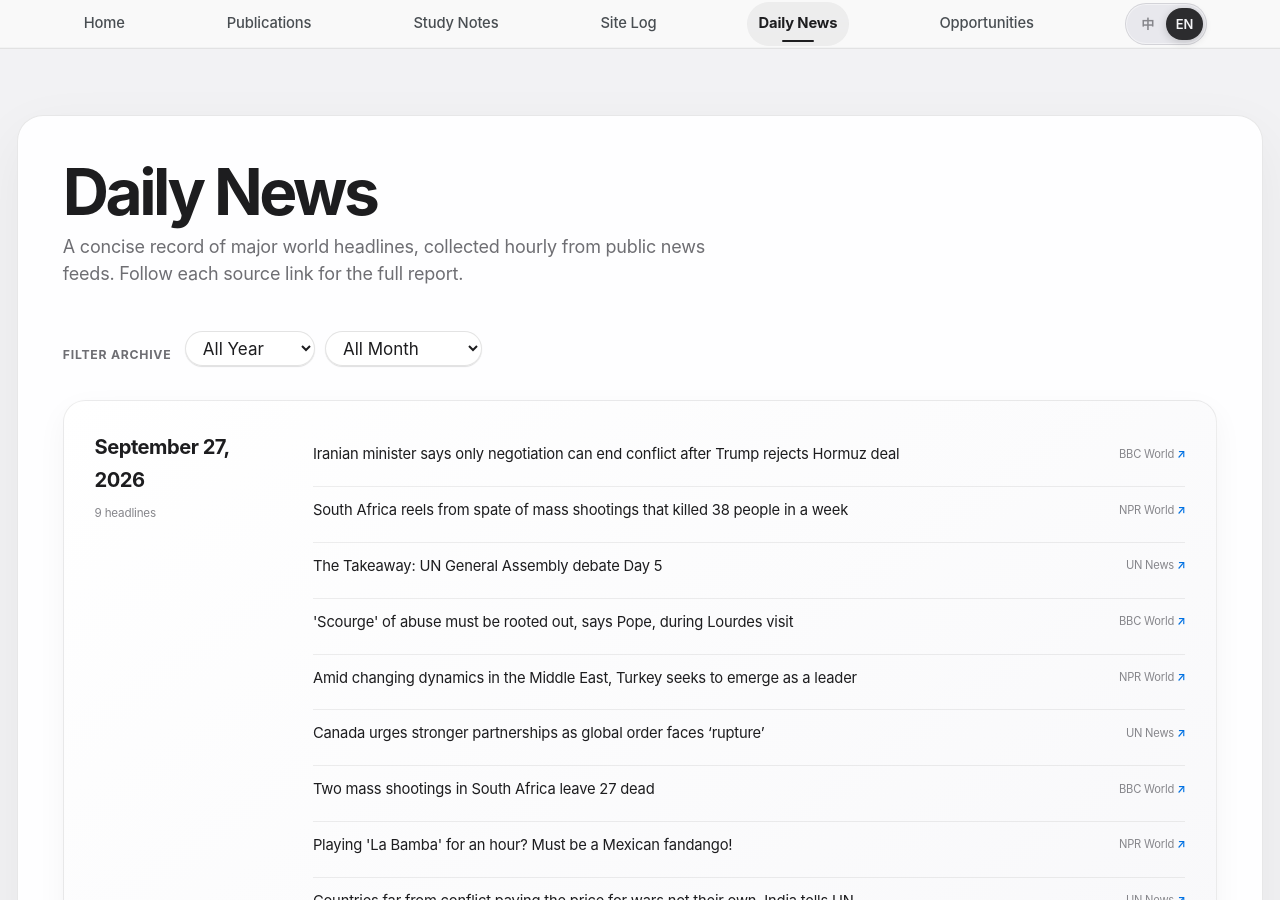
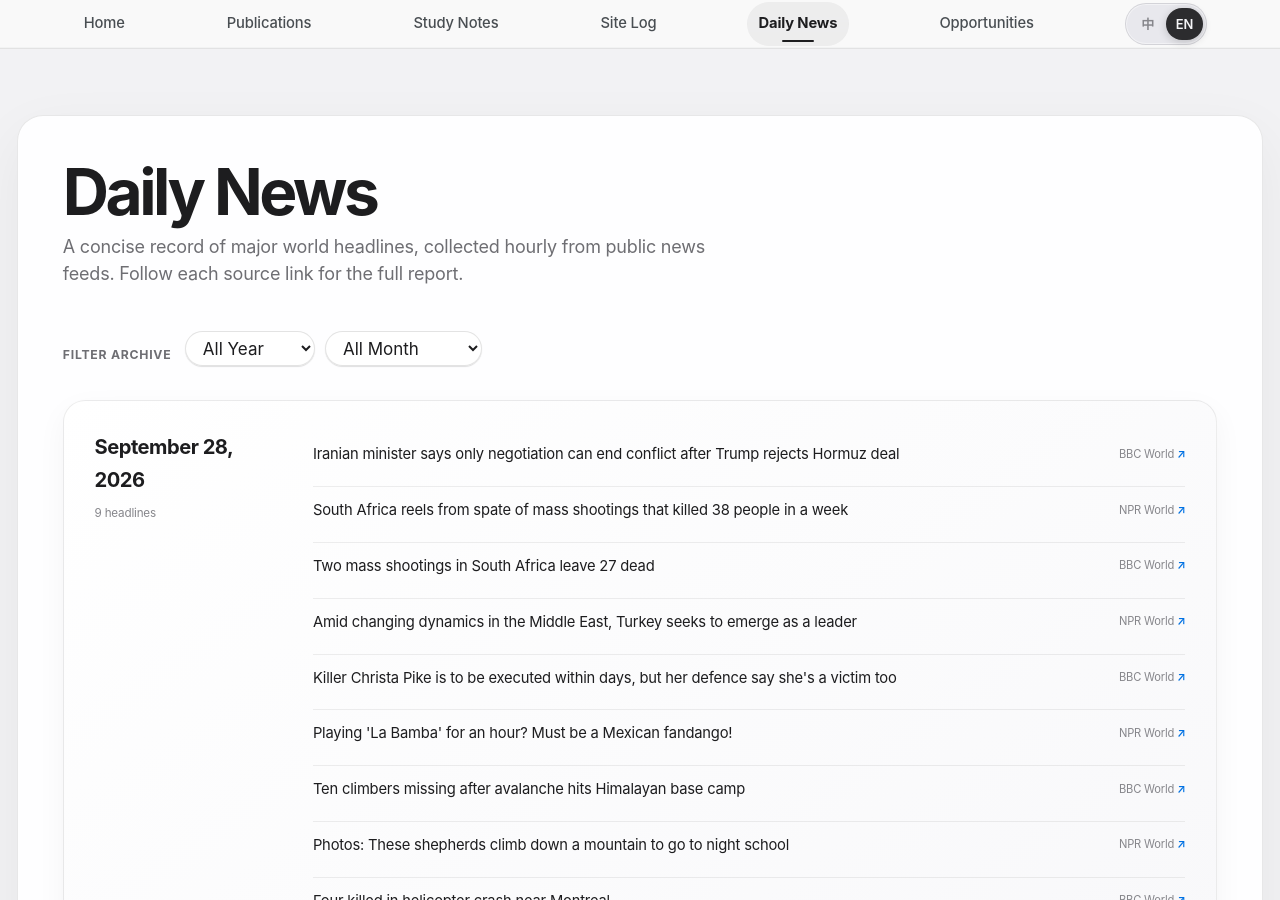
Before and after one commit to HaoxiangLuo/HaoxiangLuo.github.io, a Jekyll site: the page built from _pages/daily-news.html, in a window 1280 px wide and 900 px high. Built offline with Jekyll 4.4.1, drawn with Linux system fonts in a browser that asks for light colours; a style sheet for code colours, icons or effects is not loaded; some of the changed text lies outside the part shown.

Commit message:
Update daily news 2026-09-28

```diff
--- a/_data/daily_news.json
+++ b/_data/daily_news.json
@@ -1,6 +1,65 @@
 {
-  "updated_at": "2026-09-27T23:24:04+08:00",
+  "updated_at": "2026-09-28T00:25:13+08:00",
   "days": [
+    {
+      "date": "2026-09-28",
+      "items": [
+        {
+          "title": "Iranian minister says only negotiation can end conflict after Trump rejects Hormuz deal",
+          "source": "BBC World",
+          "url": "https://www.bbc.co.uk/news/articles/cmvgyyw2jeego?at_medium=RSS&at_campaign=rss",
+          "title_zh": "特朗普拒绝霍尔木兹协议后，伊朗部长表示只有谈判才能结束冲突"
+        },
+        {
+          "title": "South Africa reels from spate of mass shootings that killed 38 people in a week",
+          "source": "NPR World",
+          "url": "https://www.npr.org/2026/09/27/nx-s1-5982488/south-africa-mass-shootings-killed-38-week",
+          "title_zh": "南非连续发生一周内造成 38 人死亡的大规模枪击事件"
+        },
+        {
+          "title": "Two mass shootings in South Africa leave 27 dead",
+          "source": "BBC World",
+          "url": "https://www.bbc.co.uk/news/articles/ck5ywnp075d1o?at_medium=RSS&at_campaign=rss",
+          "title_zh": "南非发生两起大规模枪击事件 已造成27人死亡"
+        },
+        {
+          "title": "Amid changing dynamics in the Middle East, Turkey seeks to emerge as a leader",
+          "source": "NPR World",
+          "url": "https://www.npr.org/2026/09/27/nx-s1-5949210/amid-changing-dynamics-in-the-middle-east-turkey-seeks-to-emerge-as-a-leader",
+          "title_zh": "在中东局势不断变化的背景下，土耳其寻求成为领导者"
+        },
+        {
+          "title": "Killer Christa Pike is to be executed within days, but her defence say she's a victim too",
+          "source": "BBC World",
+          "url": "https://www.bbc.co.uk/news/articles/c6pwl9g9ne1lo?at_medium=RSS&at_campaign=rss",
+          "title_zh": "杀手克里斯塔·派克将在几天内被处决，但她的辩护律师称她也是受害者"
+        },
+        {
+          "title": "Playing 'La Bamba' for an hour? Must be a Mexican fandango!",
+          "source": "NPR World",
+          "url": "https://www.npr.org/2026/09/27/nx-s1-5973237/la-bamba-mexico-fandango",
+          "title_zh": "玩“La Bamba”一个小时？一定是墨西哥方丹戈！"
+        },
+        {
+          "title": "Ten climbers missing after avalanche hits Himalayan base camp",
+          "source": "BBC World",
+          "url": "https://www.bbc.co.uk/news/articles/cwjdvml9e897o?at_medium=RSS&at_campaign=rss",
+          "title_zh": "喜马拉雅山大本营遭遇雪崩 十名登山者失踪"
+        },
+        {
+          "title": "Photos: These shepherds climb down a mountain to go to night school",
+          "source": "NPR World",
+          "url": "https://www.npr.org/2026/09/27/g-s1-143582/night-school-shepherds-lesotho",
+          "title_zh": "照片：这些牧羊人爬下山去上夜校"
+        },
+        {
+          "title": "Four killed in helicopter crash near Montreal",
+          "source": "BBC World",
+          "url": "https://www.bbc.co.uk/news/articles/c3grvv7p81lqo?at_medium=RSS&at_campaign=rss",
+          "title_zh": "蒙特利尔附近直升机坠毁造成四人死亡"
+        }
+      ]
+    },
     {
       "date": "2026-09-27",
       "items": [
```
